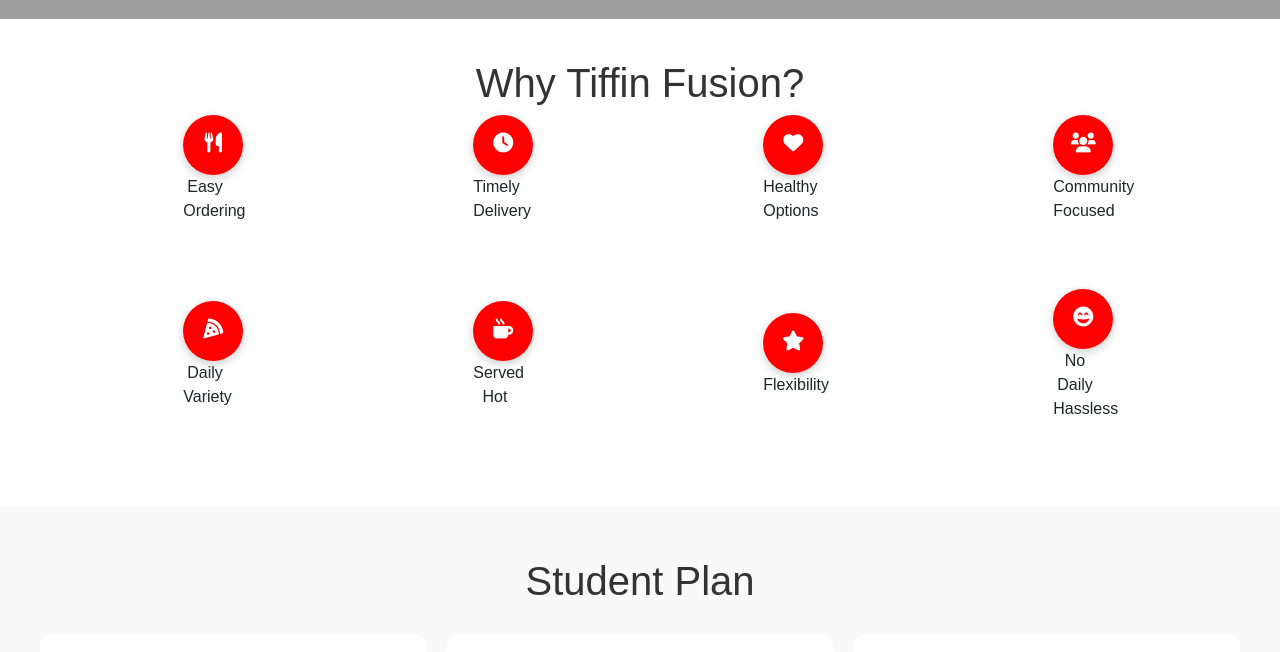
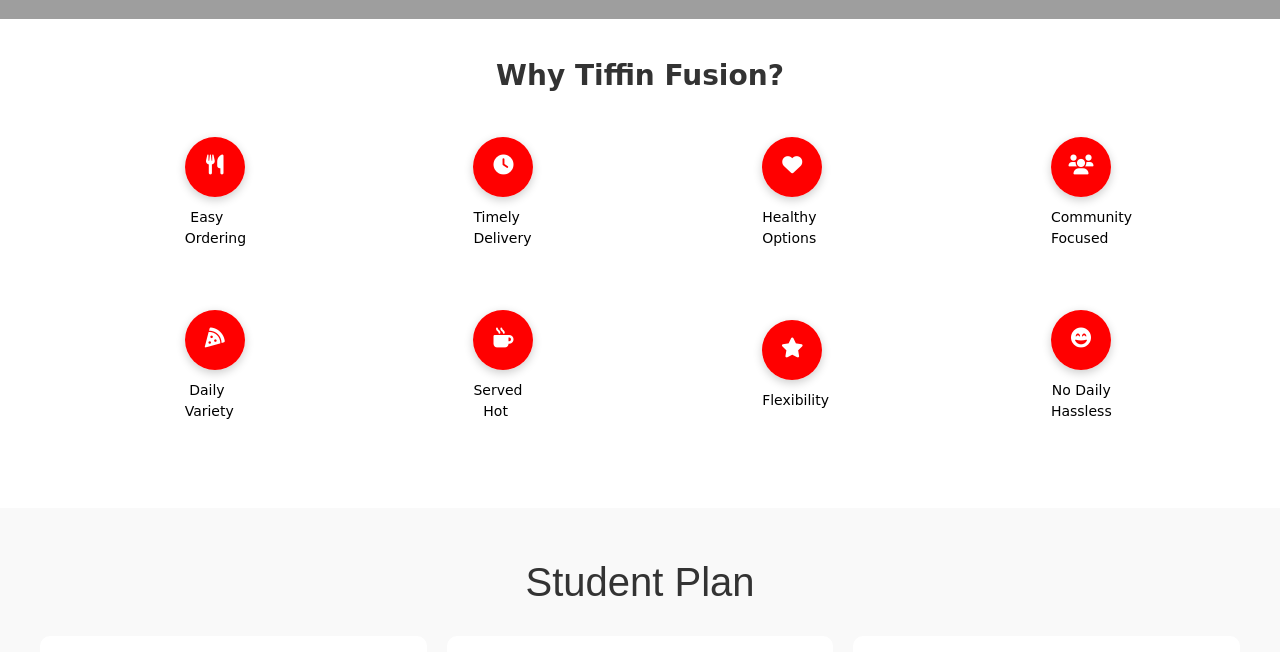
Before and after one commit to smrithipiedy/Tiffin_Fusion, a plain HTML site: page index.html in a window 1280 px wide. Shown: the part 688-1340 px from the top of the page. Drawn offline with nearby package versions, Linux system fonts and the light colour scheme; grey boxes are pictures that could not be loaded.

Commit message:
new updates

```diff
--- a/index.html
+++ b/index.html
@@ -69,6 +69,7 @@
 <section id="menu" class="section-menu">
     <div class="container text-center">
         <h2>Why Tiffin Fusion?</h2>
+        <br/>
         <div class="row">
             <div class="col-md-3 circle-container">
                 <div class="circle">
@@ -120,7 +121,7 @@
                 <div class="circle">
                     <i class="fa-solid fa-face-grin-beam"></i>
                 </div>
-                <p>No Daily Hassless</p>
+                <p style="display: inline-flex;">No Daily Hassless</p>
             </div>
         </div>
     </div>
--- a/style.css
+++ b/style.css
@@ -252,6 +252,28 @@
   padding: 40px 0;
 }
 
+
+
+
+/* Font styles for the headings */
+#menu h2 {
+  font-family: 'Cosmic Sans MS', cursive, sans-serif; /* Use a bold font for the heading */
+  font-weight: 700;
+  font-size: 28px;
+  margin-bottom: 20px;
+  color: #333; /* Optional: Adjust heading color */
+}
+
+/* Font styles for the circle descriptions (p tags) */
+#menu p {
+  font-family: 'Cosmic Sans MS', cursive, sans-serif; /* Use a clean font for descriptions */
+  font-weight: 500;
+  font-size: 14px;
+  color: #000000; /* Optional: Adjust text color */
+  margin-top: 10px;
+}
+
+
 .circle-container {
   text-align: center;
   margin-bottom: 30px;
@@ -330,7 +352,7 @@
 .row {
   display: grid;
   grid-template-columns: repeat(4, 1fr); /* Four columns for large screens */
-  gap: 20px; /* Space between items */
+  gap: 15px; /* Space between items */
   justify-items: center;
   align-items: center;
 }
@@ -357,6 +379,8 @@
   .circle i {
     font-size: 16px; /* Smaller icons for mobile */
   }
+
+
 }
 
 
```
